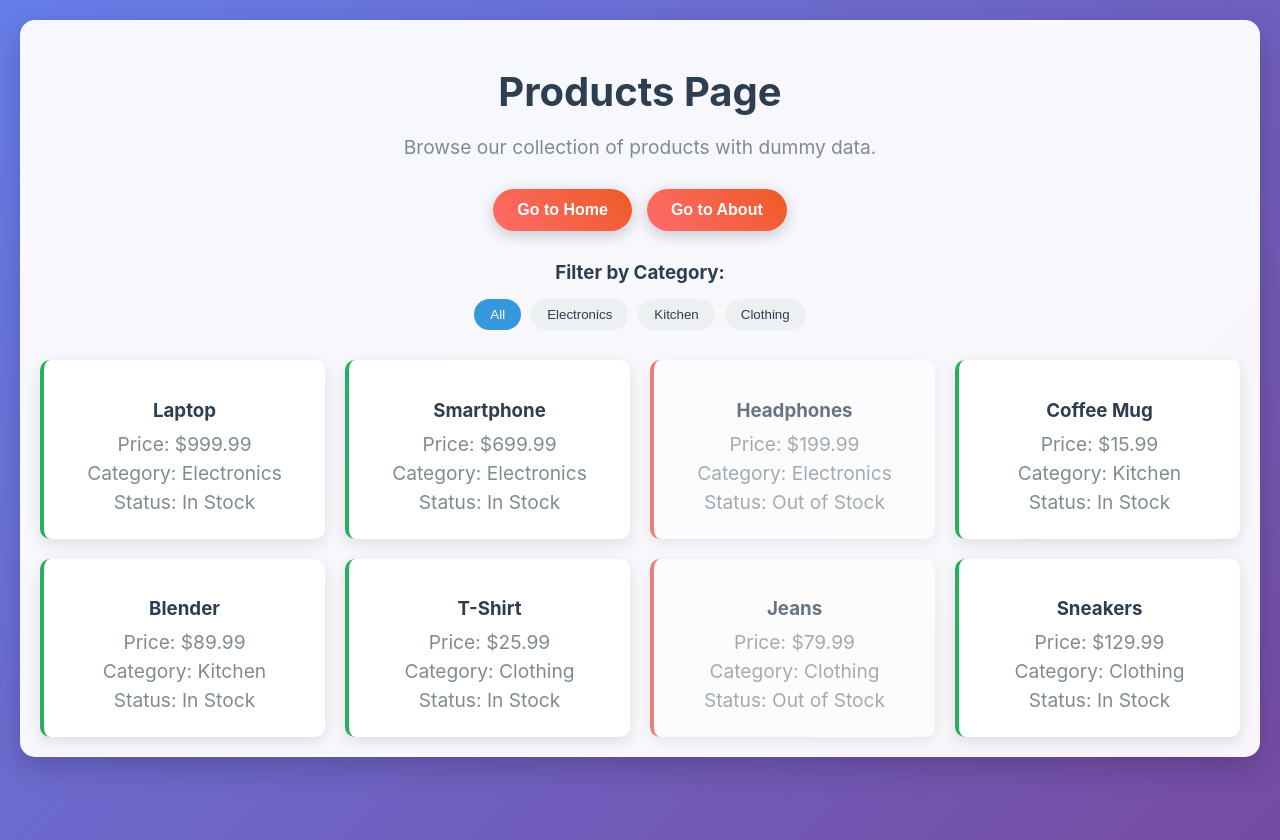
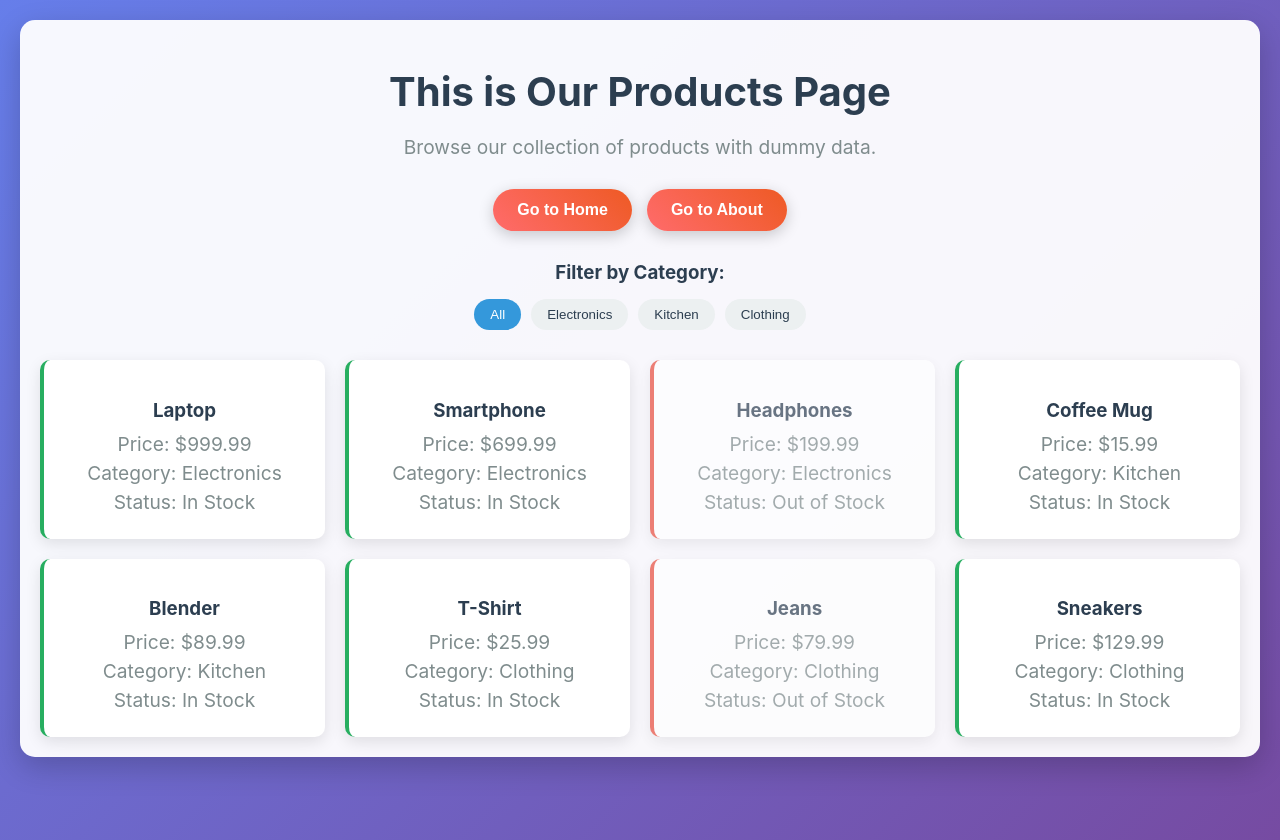
Before and after one commit to imguccho/code-coverage-analysis, a React (Create React App) app: page /products in a window 1280 px wide. Built offline with nearby package versions, Linux system fonts and the light colour scheme.

Commit message:
Update About and Products components

```diff
--- a/src/components/About.tsx
+++ b/src/components/About.tsx
@@ -53,7 +53,7 @@ const About: React.FC = () => {
 
   return (
     <div className="about-container">
-      <h1>About Our Company</h1>
+      <h1>This is About Our Company</h1>
       <p>Learn more about our team and company statistics.</p>
 
       <div className="navigation-buttons">
--- a/src/components/Products.tsx
+++ b/src/components/Products.tsx
@@ -45,7 +45,7 @@ const Products: React.FC = () => {
 
   return (
     <div className="products-container">
-      <h1>Products Page</h1>
+      <h1>This is Our Products Page</h1>
       <p>Browse our collection of products with dummy data.</p>
 
       <div className="navigation-buttons">
```
